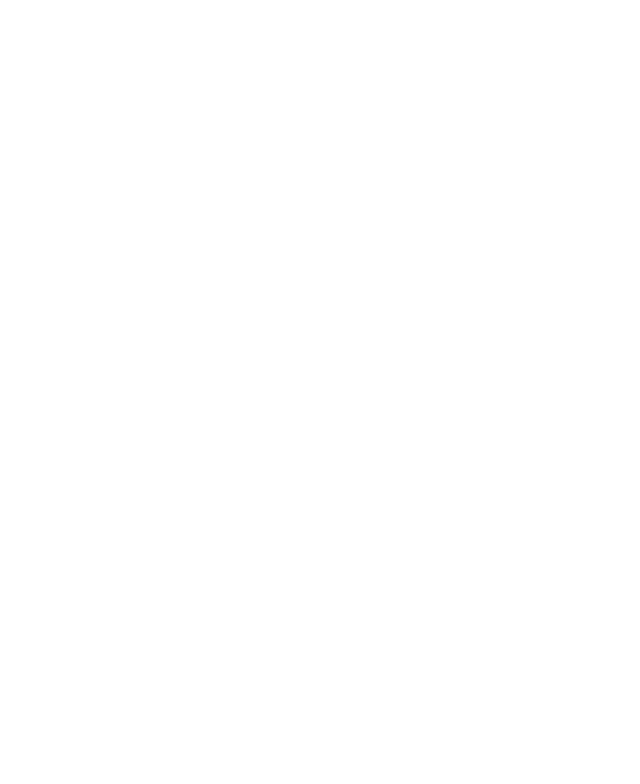
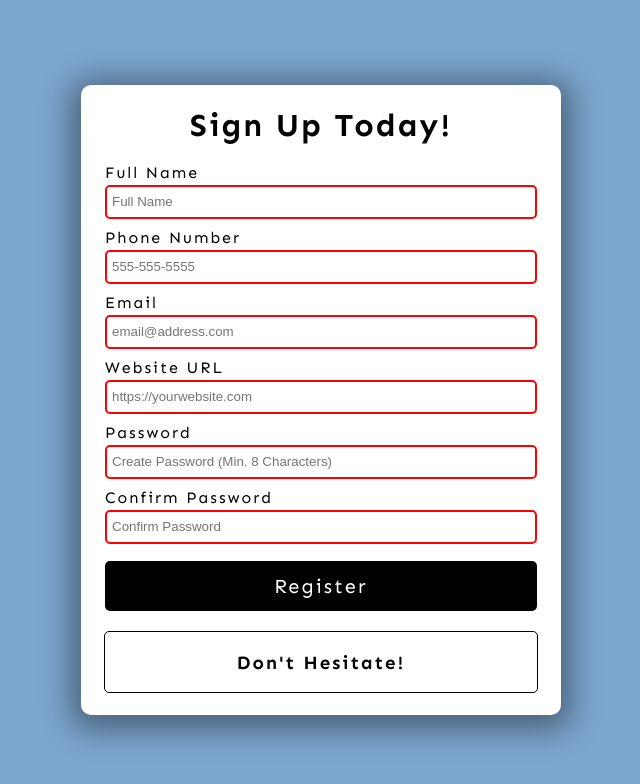
Before and after one commit to MikeReyes102/form-validator, a plain HTML site: page index.html in a window 1280 px wide. Shown: the whole page, without its empty margins (319-959 px from the left). Drawn offline with Linux system fonts and the light colour scheme.

Commit message:
Form Validation Tmeplate

```diff
--- a/index.html
+++ b/index.html
@@ -3,12 +3,52 @@
 <head>
     <meta charset="UTF-8">
     <meta name="viewport" content="width=device-width, initial-scale=1.0">
-    <title>Template</title>
+    <title>Form Validation</title>
     <link rel="icon" type="image/png" href="favicon.png">
-    <link rel="stylesheet" href="https://cdnjs.cloudflare.com/ajax/libs/font-awesome/5.10.2/css/all.min.css"/>
     <link rel="stylesheet" href="style.css">
 </head>
 <body>
+    <div class="container">
+        <h1>Sign Up Today!</h1>
+        <!-- Form -->
+        <form id="form">
+            <!-- Full Name -->
+            <div class="form-group">
+                <label for="name">Full Name</label>
+                <input type="text" id="name" placeholder="Full Name" name="name" required minlength="3" maxlength="100">
+            </div>
+            <!-- Phone Number -->
+            <div class="form-group">
+                <label for="phone">Phone Number</label>
+                <input type="tel" id="phone" placeholder="555-555-5555" name="phone" required pattern="[0-9]{3}-[0-9]{3}-[0-9]{4}">
+            </div>
+            <!-- Email -->
+            <div class="form-group">
+                <label for="email">Email</label>
+                <input type="email" id="email" placeholder="email@address.com" name="phone" required>
+            </div>
+            <!-- Website URL -->
+            <div class="form-group">
+                <label for="website">Website URL</label>
+                <input type="url" id="website" placeholder="https://yourwebsite.com" name="website" required>
+            </div>
+            <!-- Password -->
+            <div class="form-group">
+                <label for="password1">Password</label>
+                <input type="password" id="password1" placeholder="Create Password (Min. 8 Characters)" title="Please include at least 1 uppercase character, 1 lowercase character, and 1 number" required pattern="^(?=.*[a-z])(?=.*[A-Z])(?=.*[a-zA-Z]).{8,}$">
+            </div>
+            <!-- Confirm Password -->
+            <div class="form-group">
+                <label for="password2">Confirm Password</label>
+                <input type="password" id="password2" placeholder="Confirm Password" name="password" required pattern="^(?=.*[a-z])(?=.*[A-Z])(?=.*[a-zA-Z]).{8,}$">
+            </div>
+            <button type="submit">Register</button>
+        </form>
+        <!-- Error/Success Message -->
+        <div class="message-container">
+            <h3 id="message">Don't Hesitate!</h3>
+        </div>
+    </div>
     <!-- Script -->
     <script src="script.js"></script>
 </body>
--- a/script.js
+++ b/script.js
@@ -0,0 +1,65 @@
+const form = document.getElementById('form');
+const password1El = document.getElementById('password1');
+const password2El = document.getElementById('password2');
+const messageContainer = document.querySelector('.message-container');
+const message = document.getElementById('message');
+
+let isValid = false;
+let passwordsMatch = false;
+
+function validateForm() {
+    // Using Constraint API
+    isValid = form.checkValidity();
+    // Style main message for an error
+    if (!isValid) {
+        message.textContent = 'Please fill out all fields.';
+        message.style.color = 'red';
+        messageContainer.style.borderColor = 'red';
+        return;
+    }
+    // Check to see if passwords match
+    if (password1El.value === password2El.value) {
+        passwordsMatch = true;
+        password1El.style.borderColor = 'green';
+        password2El.style.borderColor = 'green';
+    } else {
+        passwordsMatch = false;
+        message.textContent = 'Make sure passwords match.';
+        message.style.color = 'red';
+        messageContainer.style.borderColor = 'red';
+        password1El.style.borderColor = 'red';
+        password2El.style.borderColor = 'red';
+        return;
+    }
+    // If form is valid and passwords match
+    if (isValid && passwordsMatch) {
+        message.textContent = 'Successfully Registered!';
+        message.style.color = 'green';
+        messageContainer.style.borderColor = 'green';
+    }
+}
+
+function storeFormData() {
+    const user = {
+        name: form.name.value,
+        phone: form.phone.value,
+        email: form.email.value,
+        website: form.website.value,
+        password: form.password.value,
+    };
+    // Do something with user data
+    console.log(user);
+}
+
+function processFormData(e) {
+    e.preventDefault();
+    // Validate Form
+    validateForm();
+    // Submit Data if Valid
+    if (isValid && passwordsMatch) {
+        storeFormData();
+    }
+}
+
+// Event listener
+form.addEventListener('submit', processFormData);
--- a/style.css
+++ b/style.css
@@ -1,3 +1,4 @@
+@import url('https://fonts.googleapis.com/css2?family=Sen:wght@400..800&display=swap');
 
 html {
   box-sizing: border-box;
@@ -6,4 +7,87 @@ html {
 body {
   margin: 0;
   min-height: 100vh;
+  font-family: Sen, sans-serif;
+  letter-spacing: 2px;
+  display: flex;
+  align-items: center;
+  justify-content: center;
+  background: #7ca5ce;
 }
+
+.container {
+  width: 480px;
+  height: 630px;
+  background: white;
+  display: flex;
+  flex-direction: column;
+  align-items: center;
+  border-radius: 10px;
+  box-shadow: 0 5px 30px 10px rgba(0, 0, 0, 0.4);
+}
+
+/* Form */
+form {
+  width: 90%;
+}
+
+.form-group {
+  height: 65px;
+}
+
+label {
+  position: relative;
+  bottom: 3px;
+}
+
+input {
+  width: 100%;
+  height: 34px;
+  padding: 5px;
+  border: 2px solid black;
+  border-radius: 5px;
+  outline: none;
+  box-sizing: border-box;
+  transition: all 0.3s;
+}
+
+input:valid {
+  border: 2px solid green;
+}
+
+input:invalid {
+  border: 2px solid red;
+}
+
+button {
+  cursor: pointer;
+  color: white;
+  background: black;
+  border: none;
+  border-radius: 5px;
+  height: 50px;
+  width: 100%;
+  font-family: Sen, sans-serif;
+  font-size: 20px;
+  letter-spacing: 2px;
+  margin-top: 5px;
+}
+
+button:hover {
+  filter: brightness(200%);
+  background: rgb(51, 50, 50);
+}
+
+button:focus {
+  outline: none;
+}
+
+.message-container {
+  border: 1px solid black;
+  border-radius: 5px;
+  width: 90%;
+  margin-top: 20px;
+  display: flex;
+  justify-content: center;
+  color: black;
+}
```
